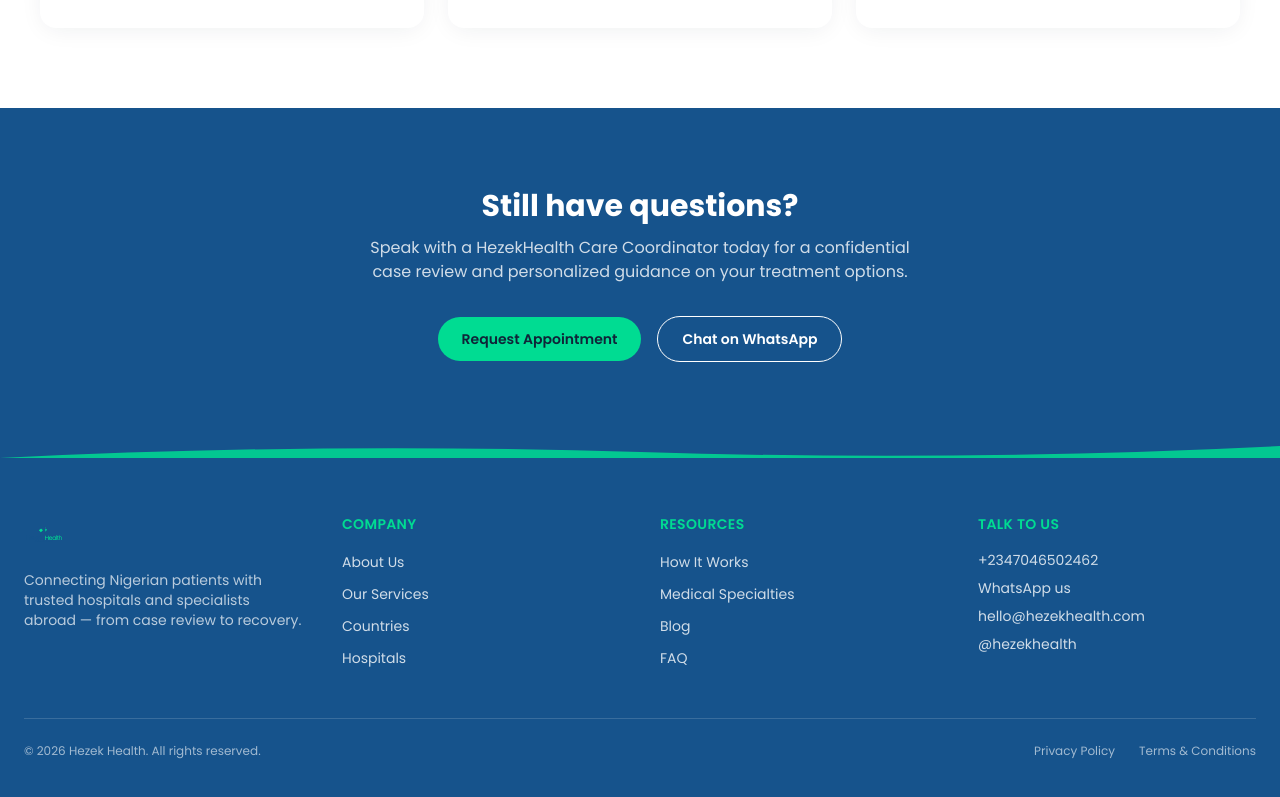
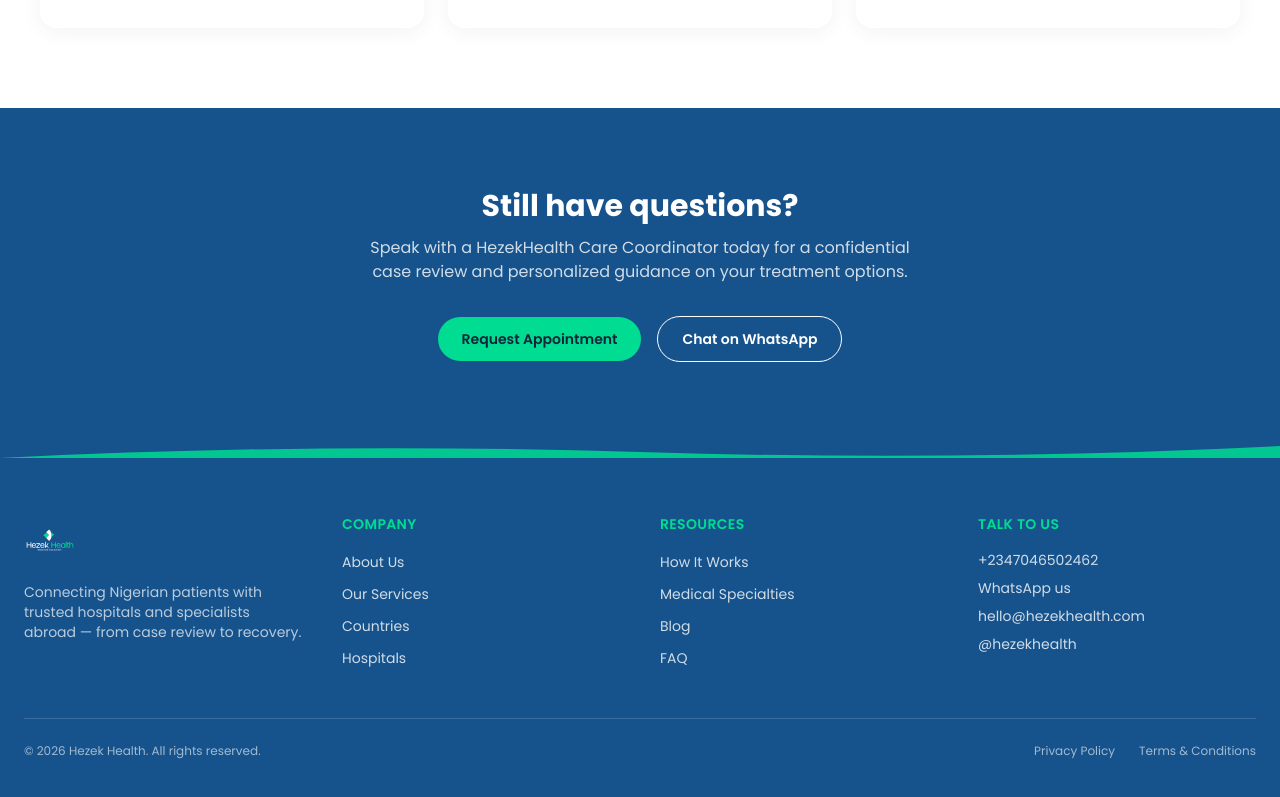
Before and after one commit to codedbychizi/hezek-health-frontend, a React (Vite) app: page / in a window 1280 px wide. Shown: the part 3364-4161 px from the top of the page. Built offline with nearby package versions, Linux system fonts and the light colour scheme; no server answers; the database is empty.

Commit message:
SVG logo, founder section hidden, header/footer logo sizes

```diff
--- a/src/components/common/Logo.jsx
+++ b/src/components/common/Logo.jsx
@@ -1,21 +1,22 @@
 import logoImg from '../../assets/logo/hezek-logo.svg';
+import logoFooterImg from '../../assets/logo/hezek-logo-footer.svg';
 
 /**
  * Uses the Hezek Health logo SVG from src/assets/logo/hezek-logo.svg.
- * The SVG scales cleanly at any size, so default header and footer sizing
- * remain controlled by the `height` prop.
+ * A footer-specific white version is available for dark backgrounds.
  *
  * `height` controls the rendered height — width scales automatically
- * to preserve the aspect ratio. Default 48px works well in the header;
- * pass a larger value for the footer or other placements if needed.
+ * to preserve the aspect ratio.
  *
  * showTagline is kept as a prop for backwards compatibility but is now
  * a no-op — the tagline is baked into the logo image itself.
  */
-export default function Logo({ height = 48, className = '', showTagline = false }) {
+export default function Logo({ height = 48, className = '', showTagline = false, variant = 'default' }) {
+  const logoSrc = variant === 'footer' ? logoFooterImg : logoImg;
+
   return (
     <img
-      src={logoImg}
+      src={logoSrc}
       alt="Hezek Health — Global care, local comfort"
       height={height}
       style={{ height: `${height}px`, width: 'auto' }}
--- a/src/components/layout/Footer.jsx
+++ b/src/components/layout/Footer.jsx
@@ -43,7 +43,7 @@
       <div className="mx-auto max-w-7xl px-6 py-14">
         <div className="grid gap-10 sm:grid-cols-2 lg:grid-cols-4">
           <div>
-            <Logo height={40} />
+            <Logo height={52} variant="footer" />
             <p className="mt-4 max-w-xs text-sm text-white/70">
               Connecting Nigerian patients with trusted hospitals and specialists abroad —
               from case review to recovery.
--- a/src/components/layout/Header.jsx
+++ b/src/components/layout/Header.jsx
@@ -27,7 +27,7 @@
     <header className="sticky top-0 z-50 border-b border-brand-blue/10 bg-white/95 backdrop-blur">
       <div className="mx-auto flex h-20 max-w-7xl items-center justify-between px-6">
         <NavLink to="/" onClick={() => setOpen(false)}>
-          <Logo />
+          <Logo height={60} />
         </NavLink>
 
         {/* Desktop nav */}
```
Also changed, not shown: src/assets/logo/hezek-logo-footer.svg (added).
